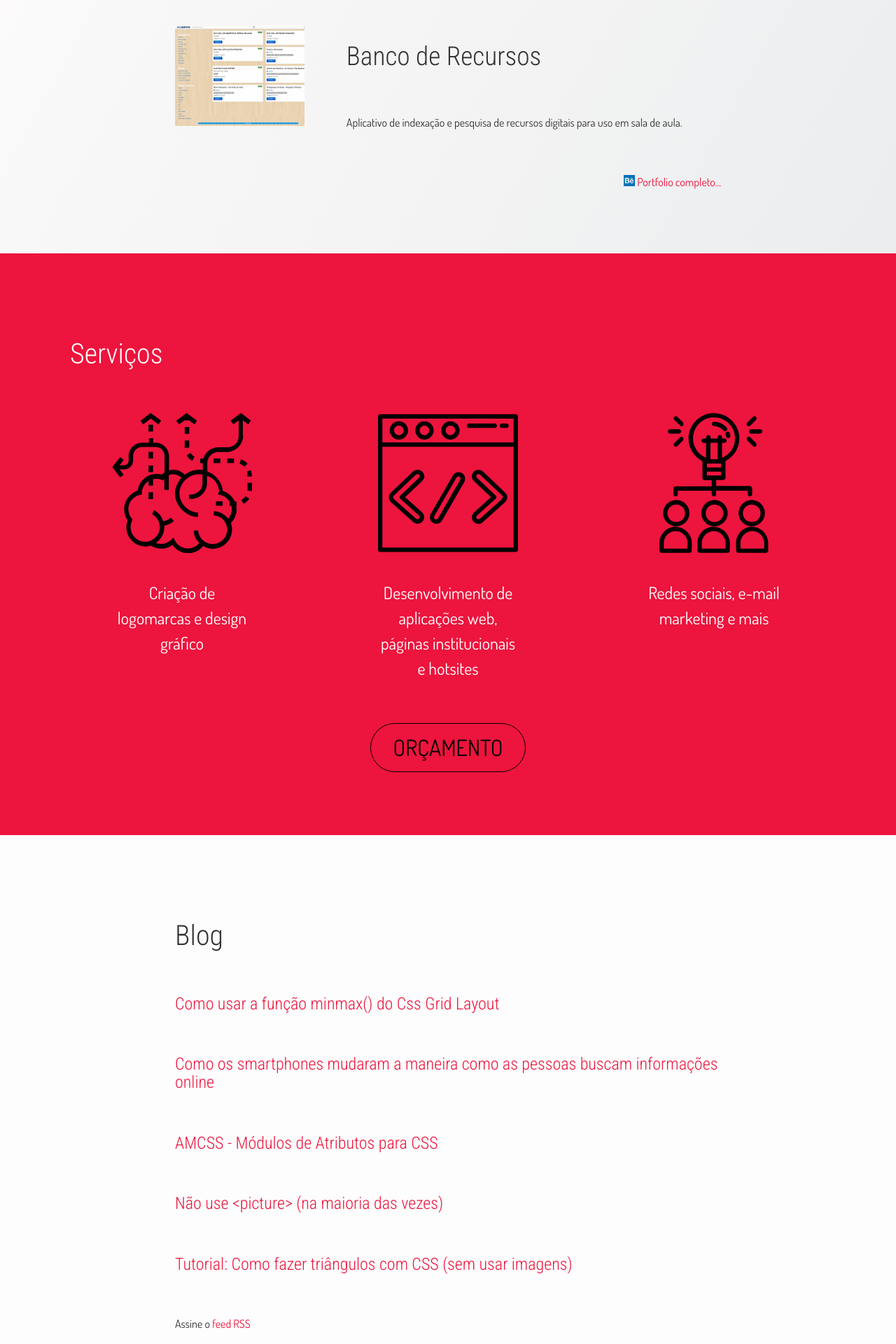
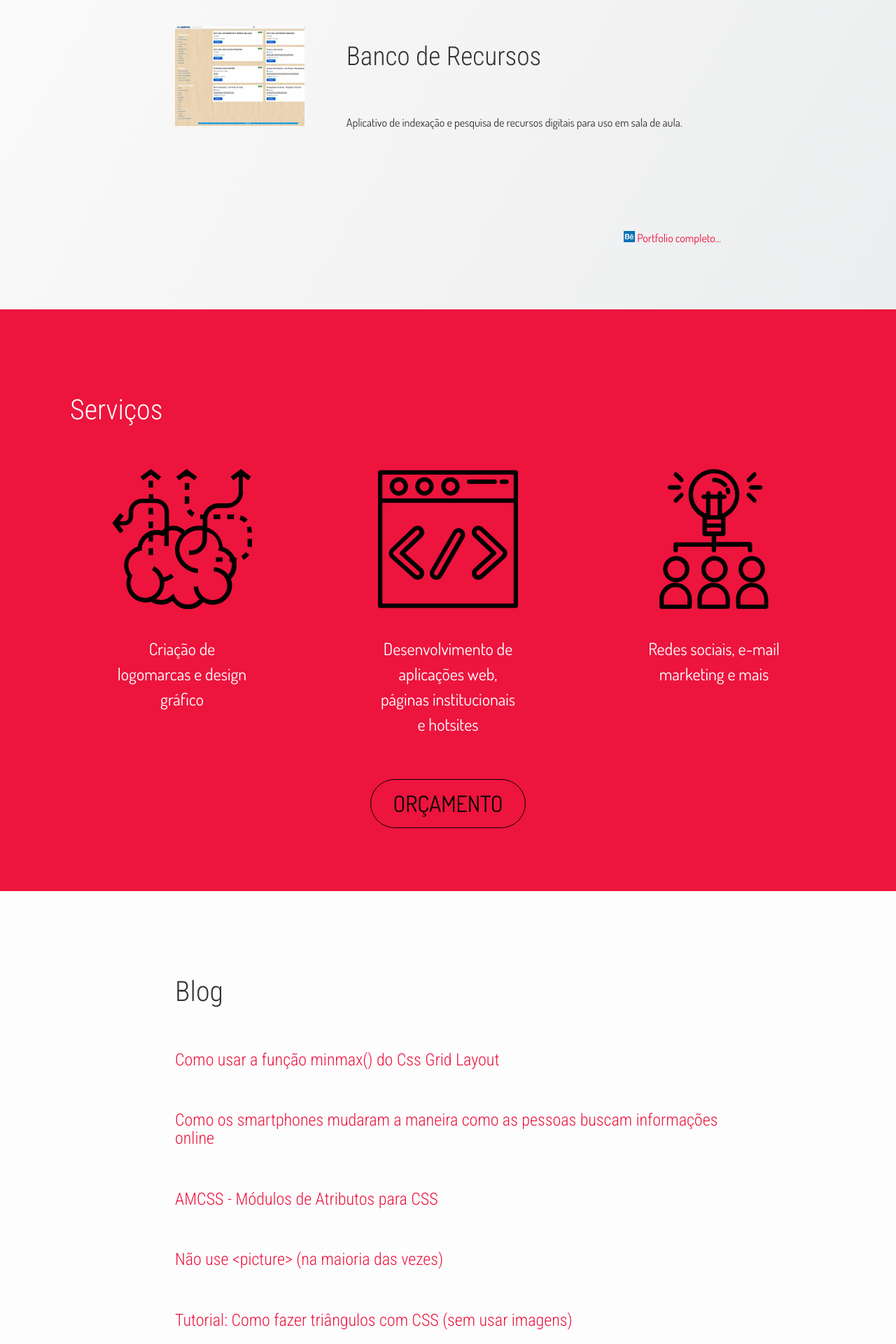
Before and after one commit to johnylab/johnylab.github.io, a Jekyll site: the page built from index.html, in a window 1280 px wide. Shown: the part 802-2722 px from the top of the page at 70% size. Built offline with Jekyll 4.4.1, drawn with Linux system fonts in a browser that asks for light colours.

```diff
--- a/_sass/_sections.sass
+++ b/_sass/_sections.sass
@@ -52,11 +52,11 @@
     &portifolio
         background-image: linear-gradient(120deg, #fdfbfb 0%, #ebedee 100%)
         .portfolio-gallery
-            height: 220px
+            height: 300px
             margin-bottom: $spacing-unit / 2
         +media-query($on-palm)
             .portfolio-gallery
-                height: 260px
+                height: 380px
             .portfolio-item
                 padding: $spacing-unit / 2
         // .portfolio-img
--- a/css/slider.sass
+++ b/css/slider.sass
@@ -39,4 +39,4 @@
     &.current
         z-index: 999
         transform: translate(0)
-        transition-delay: .25s ease-in-out
+        transition-delay: .25s
```
